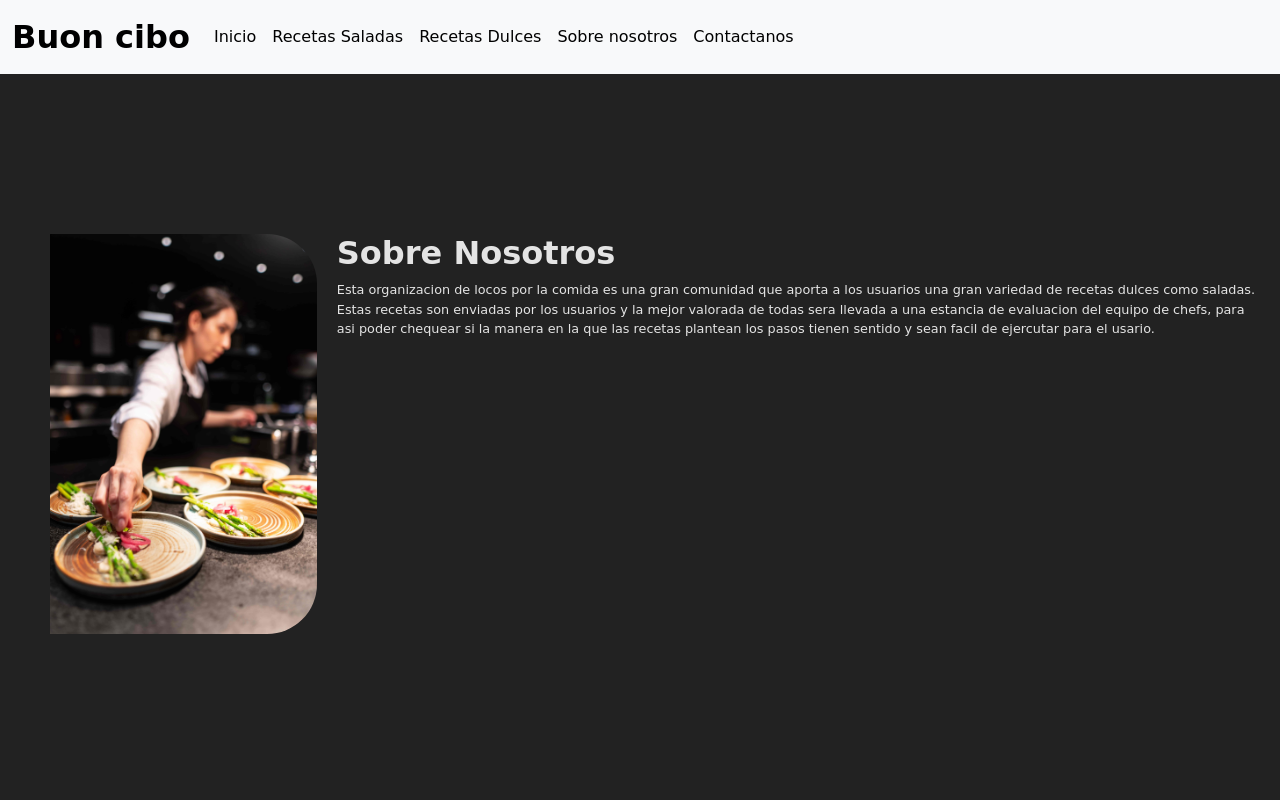
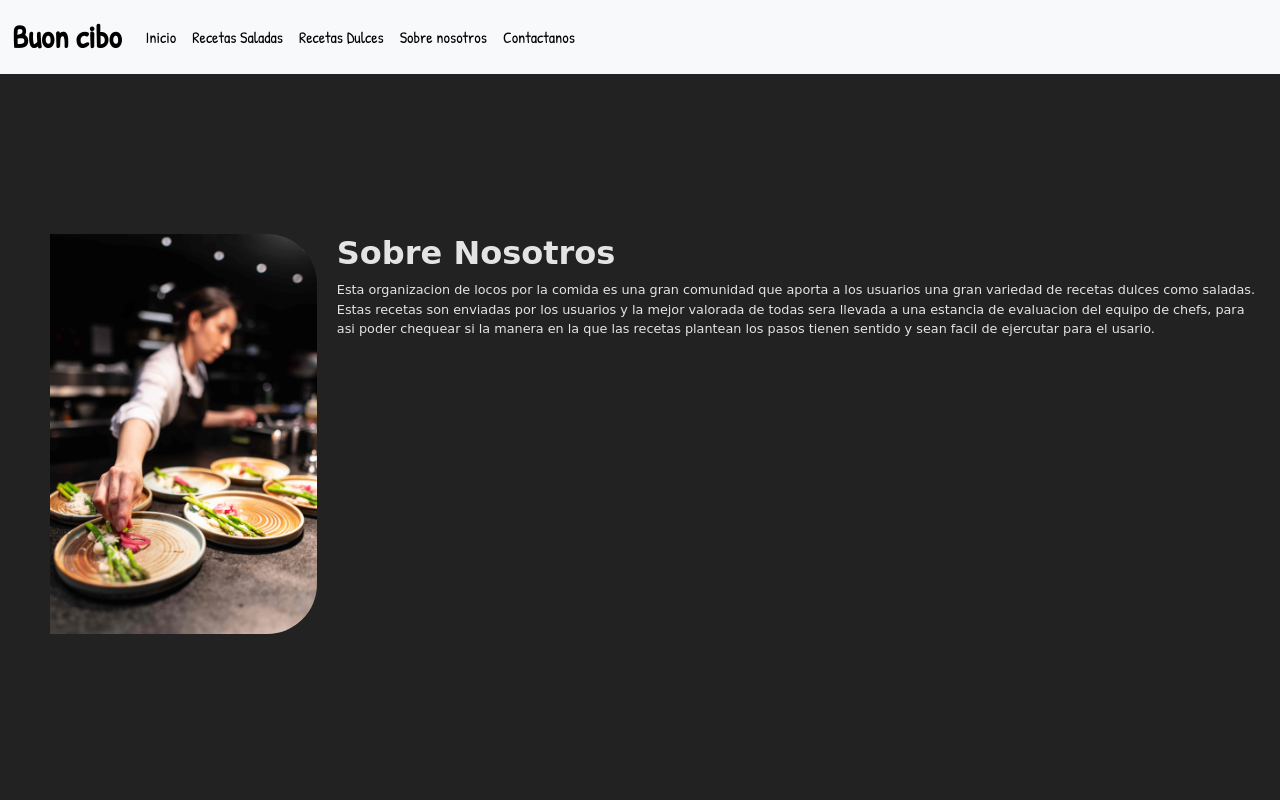
Before and after one commit to zikid01/Tercer-entrega, a website: page pags/nosotros.html in a window 1280 px wide. Shown: the top 800 px of the page. Drawn offline with nearby package versions, Linux system fonts and the light colour scheme.

Commit message:
linkeo a las fonts

```diff
--- a/pags/nosotros.html
+++ b/pags/nosotros.html
@@ -12,7 +12,11 @@
     <!-- favicon -->
     <link rel="icon" href="../img/logo.ico">
     <!-- iconos -->
-  <link rel="stylesheet" href="https://cdnjs.cloudflare.com/ajax/libs/font-awesome/6.1.1/css/all.min.css" integrity="sha512-KfkfwYDsLkIlwQp6LFnl8zNdLGxu9YAA1QvwINks4PhcElQSvqcyVLLD9aMhXd13uQjoXtEKNosOWaZqXgel0g==" crossorigin="anonymous" referrerpolicy="no-referrer" />
+    <link rel="stylesheet" href="https://cdnjs.cloudflare.com/ajax/libs/font-awesome/6.1.1/css/all.min.css" integrity="sha512-KfkfwYDsLkIlwQp6LFnl8zNdLGxu9YAA1QvwINks4PhcElQSvqcyVLLD9aMhXd13uQjoXtEKNosOWaZqXgel0g==" crossorigin="anonymous" referrerpolicy="no-referrer" />
+      <!-- fonts -->
+    <link rel="preconnect" href="https://fonts.googleapis.com">
+    <link rel="preconnect" href="https://fonts.gstatic.com" crossorigin>
+    <link href="https://fonts.googleapis.com/css2?family=Patrick+Hand&display=swap" rel="stylesheet">
 
     <title>Buon Cibo</title>
   </head>
```
Also changed, not shown: index.html (+4 -0 lines), pags/contactanos.html (+5 -2 lines), pags/dulces.html (+4 -1 lines), pags/saladas.html (+5 -2 lines).
